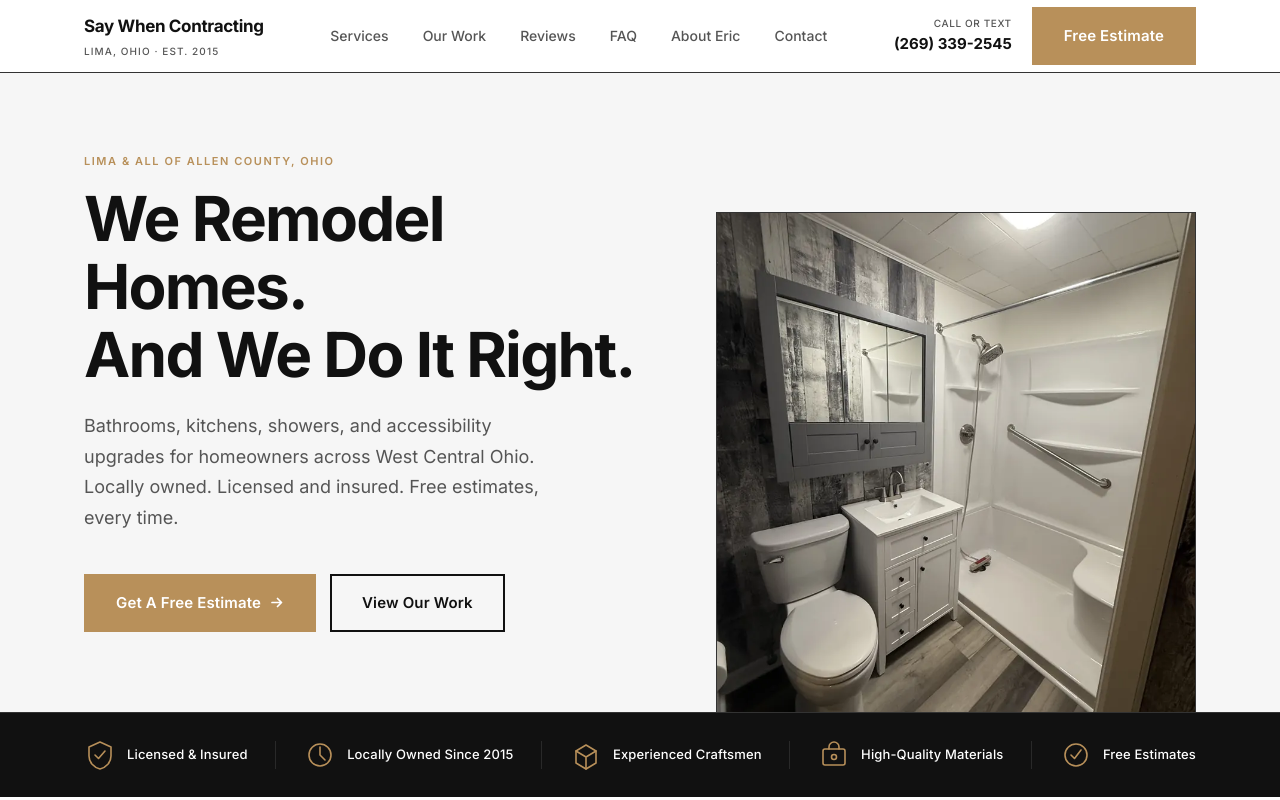
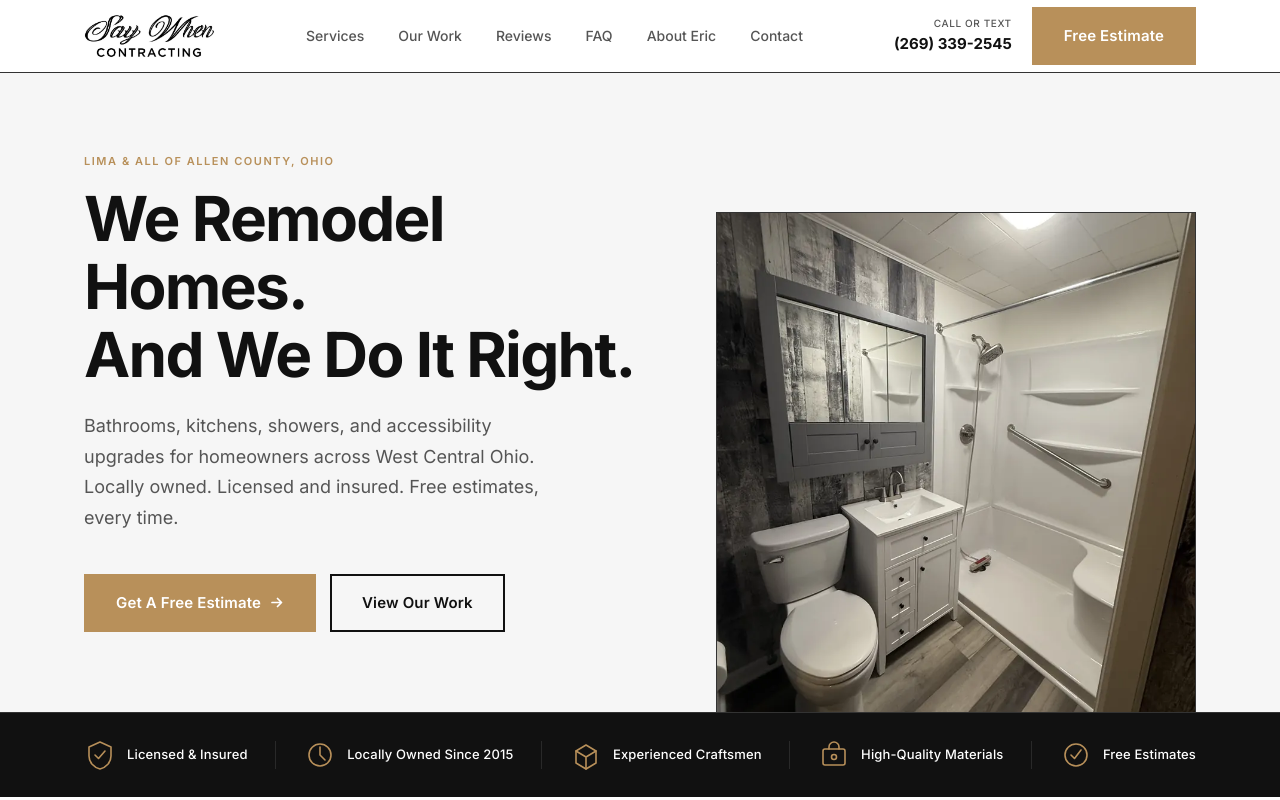
Before and after one commit to jarzabekj528/eric, a plain HTML site: page index.html in a window 1280 px wide. Shown: the top 800 px of the page. Drawn offline with Linux system fonts and the light colour scheme.

Commit message:
Add trimmed light logo to the navigation bar.
Replace the text wordmark with the white-background logo so the brand mark shows consistently on the main and thank-you pages.

Co-authored-by: Cursor <cursoragent@cursor.com>

```diff
--- a/index.html
+++ b/index.html
@@ -321,20 +321,15 @@
       height: 72px;
       gap: 32px;
     }
-    .nav__logo-name {
-      font-size: 17px;
-      font-weight: 700;
-      letter-spacing: -.02em;
-      color: var(--charcoal);
-    }
-    .nav__logo-sub {
-      font-size: 10px;
-      font-weight: 500;
-      letter-spacing: .11em;
-      text-transform: uppercase;
-      color: var(--warm-gray);
-      margin-top: 3px;
+    .nav__logo {
+      display: flex;
+      align-items: center;
+      flex-shrink: 0;
+    }
+    .nav__logo img {
       display: block;
+      height: 44px;
+      width: auto;
     }
     .nav__links {
       display: flex;
@@ -919,7 +914,7 @@
       .nav__phone         { display: none; }   /* call lives in the sticky bottom bar */
       .nav__toggle        { display: flex; }
       .nav__inner         { gap: 12px; }
-      .nav__logo-name     { font-size: 15px; white-space: nowrap; }
+      .nav__logo img      { height: 36px; }
       .nav .nav__right .btn--brass { padding: 11px 16px; font-size: 14px; }
       .services__grid     { grid-template-columns: 1fr; }
       .reviews__grid, .reviews__grid--3 { grid-template-columns: 1fr; }
@@ -969,9 +964,8 @@
 <nav class="nav" role="navigation" aria-label="Main navigation">
   <div class="wrap">
     <div class="nav__inner">
-      <a href="/" aria-label="Say When Contracting — Home">
-        <div class="nav__logo-name">Say When Contracting</div>
-        <span class="nav__logo-sub">Lima, Ohio · Est. 2015</span>
+      <a href="/" class="nav__logo" aria-label="Say When Contracting — Home">
+        <img src="/images/logo-nav.jpg" alt="Say When Contracting" width="885" height="297" />
       </a>
 
       <ul class="nav__links" role="list">
```
Also changed, not shown: thank-you.html (+10 -16 lines), images/logo-nav.jpg (added).
